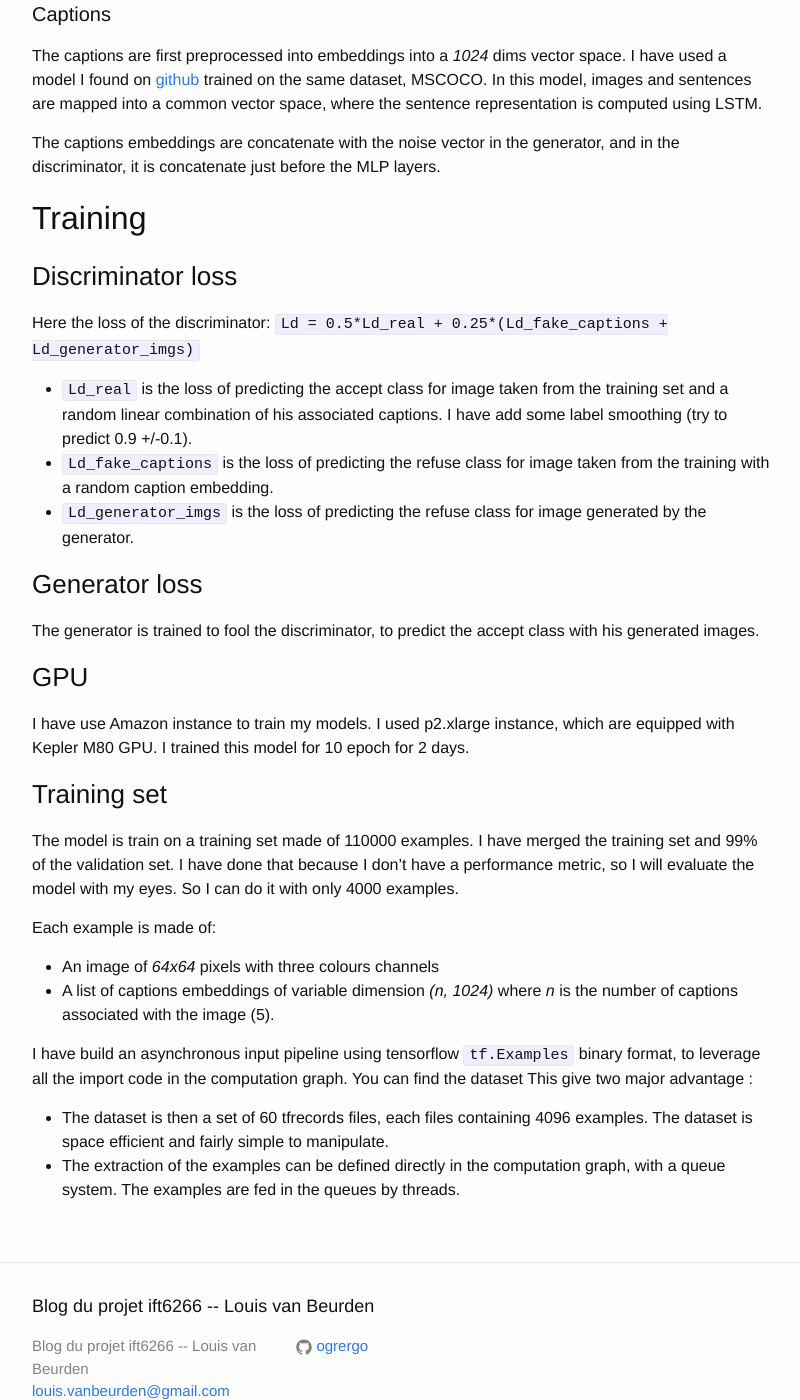
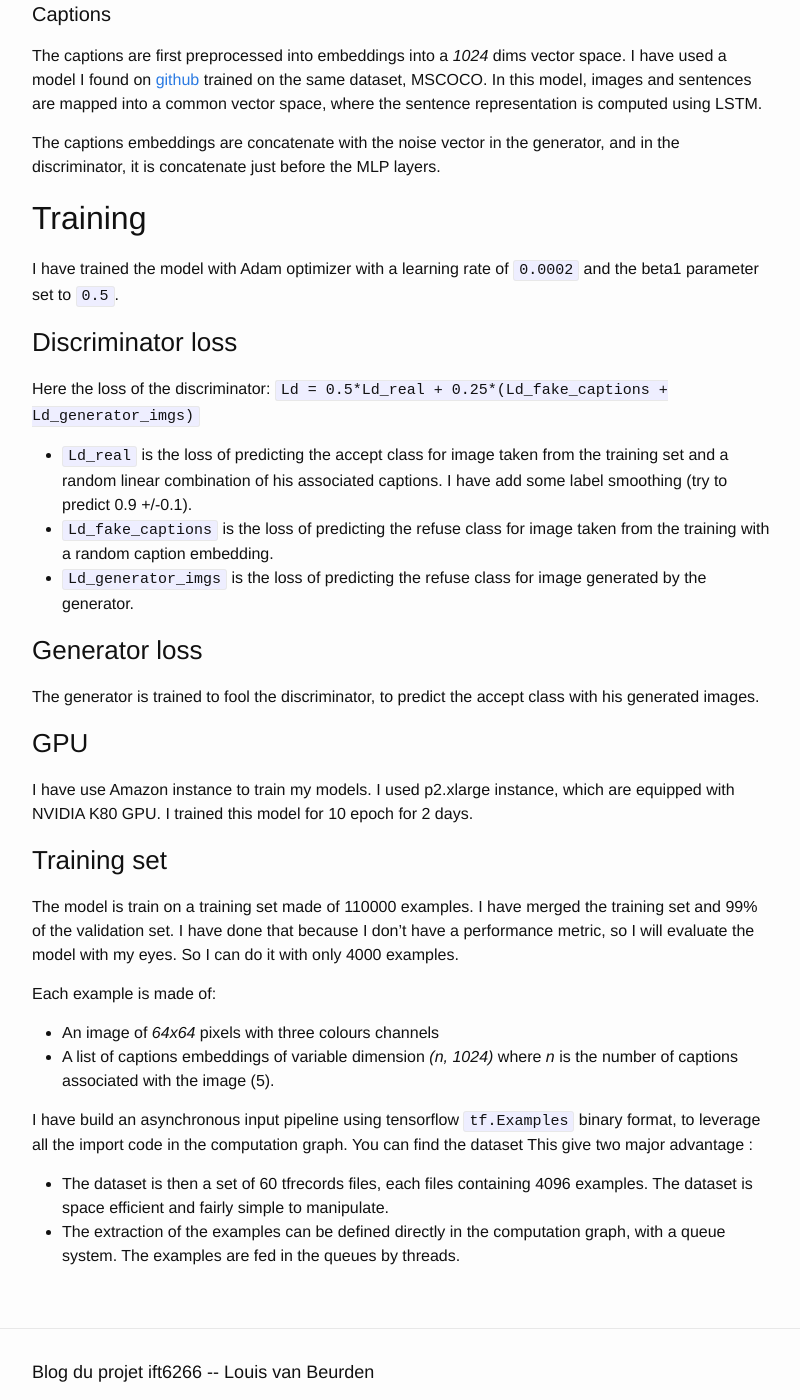
Before and after one commit to ogrergo/ift6266, a Jekyll site: the page built from docs/_posts/2017-04-20-Conditional-GAN.markdown, in a window 1280 px wide and 1400 px high, scrolled down 1590 px. Shown: the whole window, without its empty margins (238-1038 px from the left). Built offline with Jekyll 4.4.1, drawn with Linux system fonts in a browser that asks for light colours.

Commit message:
add posts

````diff
--- a/docs/_posts/2017-04-20-Conditional-GAN.markdown
+++ b/docs/_posts/2017-04-20-Conditional-GAN.markdown
@@ -3,7 +3,6 @@ layout: post
 title:  "Conditional GAN"
 date:   2017-04-20 16:29:55 -0400
 ---
-
 # Conditional GAN
 
 ## Model
@@ -43,6 +42,9 @@ The captions embeddings are concatenate with the noise vector in the generator,
 
 ## Training
 
+I have trained the model with Adam optimizer with a learning rate of `0.0002` and the beta1 parameter set to `0.5`.
+
+
 ### Discriminator loss
 Here the loss of the discriminator:
 ```Ld = 0.5*Ld_real + 0.25*(Ld_fake_captions + Ld_generator_imgs)```
@@ -57,7 +59,7 @@ The generator is trained to fool the discriminator, to predict the accept class
 
 
 ### GPU
-I have use Amazon instance to train my models. I used p2.xlarge instance, which are equipped with Kepler M80 GPU. I trained this model for 10 epoch for 2 days.
+I have use Amazon instance to train my models. I used p2.xlarge instance, which are equipped with NVIDIA K80 GPU. I trained this model for 10 epoch for 2 days.
 
 
 ### Training set
````
Also changed, not shown: docs/_posts/2017-04-27-Results.markdown (added, +23 -0 lines).
